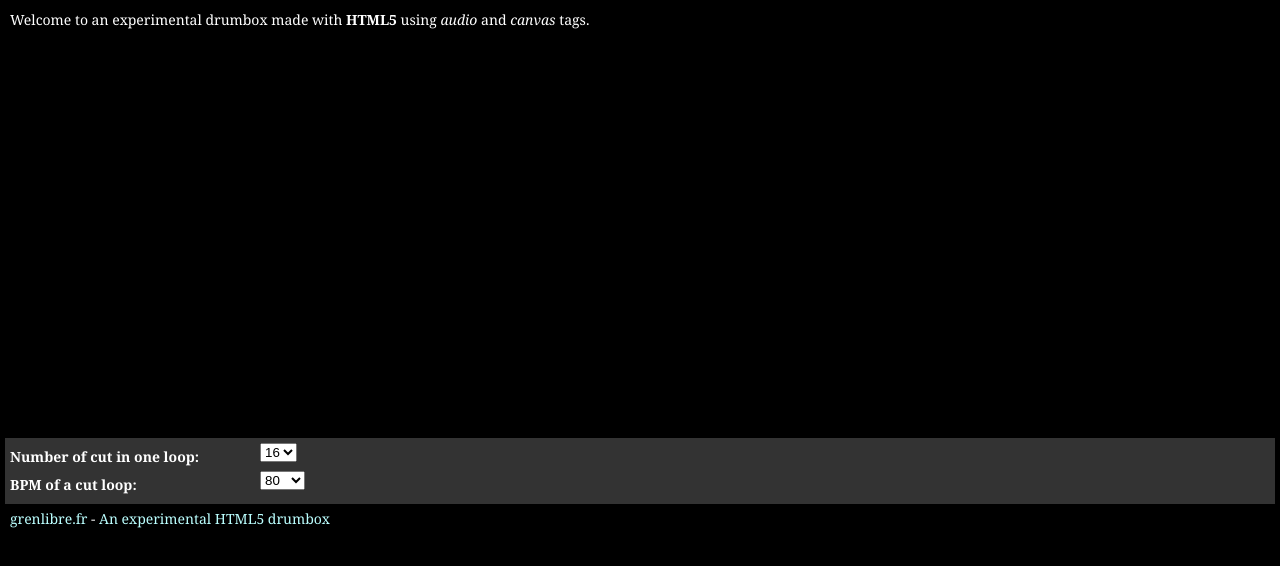
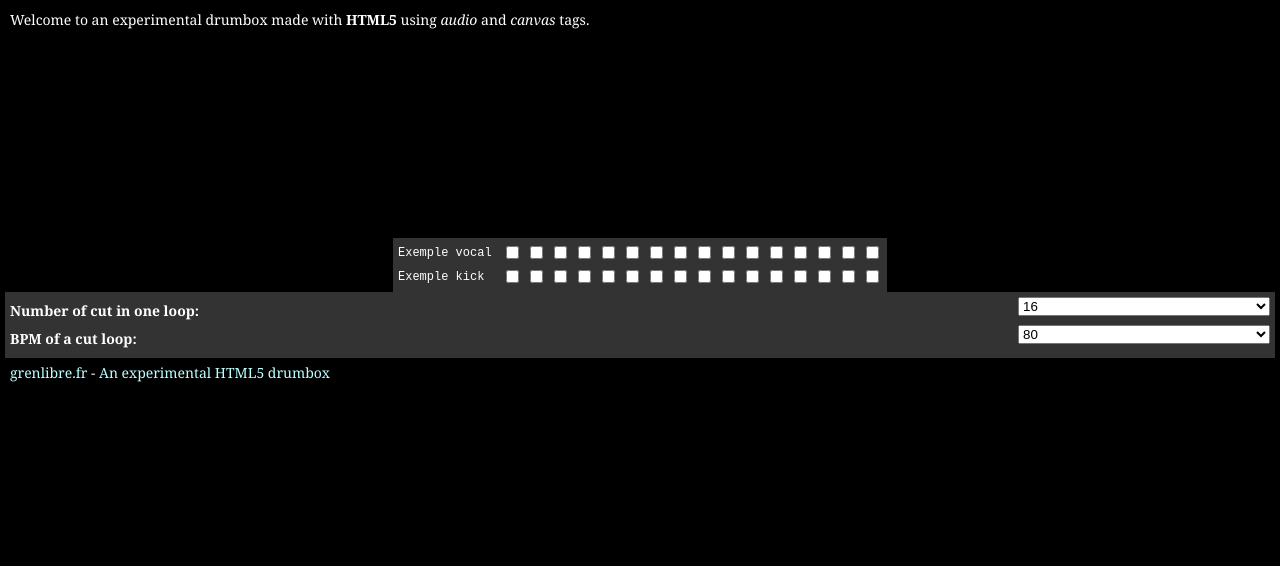
Before and after one commit to gre/HTML5-DrumBox, a plain HTML site: page index.html in a window 1280 px wide. Both pictures are taken after a click on the link "Let's mix". Drawn offline with Linux system fonts and the light colour scheme.

Commit message:
Continued design

```diff
--- a/index.html
+++ b/index.html
@@ -40,9 +40,34 @@
     </div>
     <div id="main" style="display: none;">
 
-      <canvas id="visualizer" width="800" height="400"></canvas>
+      <canvas id="visualizer" width="600" height="200"></canvas>
 
       <div id="drumbox">
+
+        <table class="tracks">
+          <tr class="track vocal">
+            <td class="soundLabel">Exemple vocal</td>
+            <td><input type="checkbox" /></td><td><input type="checkbox" /></td>
+            <td><input type="checkbox" /></td><td><input type="checkbox" /></td>
+            <td><input type="checkbox" /></td><td><input type="checkbox" /></td>
+            <td><input type="checkbox" /></td><td><input type="checkbox" /></td>
+            <td><input type="checkbox" /></td><td><input type="checkbox" /></td>
+            <td><input type="checkbox" /></td><td><input type="checkbox" /></td>
+            <td><input type="checkbox" /></td><td><input type="checkbox" /></td>
+            <td><input type="checkbox" /></td><td><input type="checkbox" /></td>
+          </tr>
+          <tr class="track kick">
+            <td class="soundLabel">Exemple kick</td>
+            <td><input type="checkbox" /></td><td><input type="checkbox" /></td>
+            <td><input type="checkbox" /></td><td><input type="checkbox" /></td>
+            <td><input type="checkbox" /></td><td><input type="checkbox" /></td>
+            <td><input type="checkbox" /></td><td><input type="checkbox" /></td>
+            <td><input type="checkbox" /></td><td><input type="checkbox" /></td>
+            <td><input type="checkbox" /></td><td><input type="checkbox" /></td>
+            <td><input type="checkbox" /></td><td><input type="checkbox" /></td>
+            <td><input type="checkbox" /></td><td><input type="checkbox" /></td>
+          </tr>
+        </table>
         <div class="options">
           <label for="cutNumber">Number of cut in one loop</label>
           <select id="cutNumber">
@@ -59,7 +84,6 @@
             }());
           </script>
         </div>
-
       </div>
 
     </div>
--- a/main.css
+++ b/main.css
@@ -37,6 +37,25 @@ footer {
   color: red;
 }
 
+#drumbox {
+
+}
+
+#drumbox table.tracks {
+  margin: 0 auto;
+  padding: 2px;
+  background: rgba(255,255,255,0.2);
+  -moz-border-radius: 10px 10px 0 0;
+}
+#drumbox .track td.soundLabel {
+  width: 100px;
+  font-family: Monospace;
+  font-size: 12px;
+}
+#drumbox .track td {
+  width: 20px;
+}
+
 #drumbox .options {
   overflow: auto;
   padding: 5px;
@@ -49,8 +68,11 @@ footer {
 #drumbox .options label {
   clear: both;
   font-weight: bold;
-  width: 250px;
+  width: 80%;
 }
 #drumbox .options label:after {
   content: ': ';
 }
+#drumbox .options select {
+  min-width: 20%;;
+}
```
